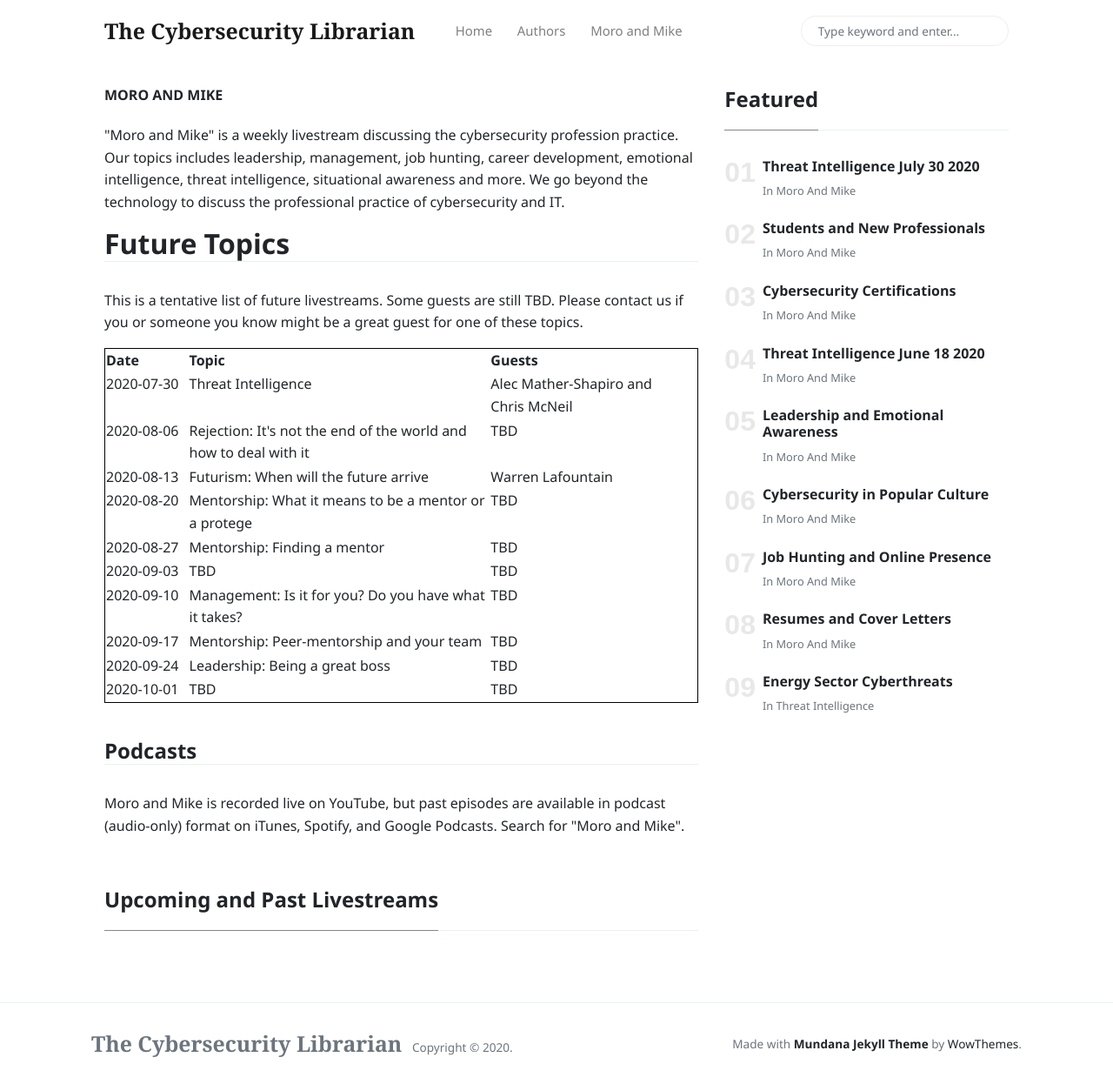
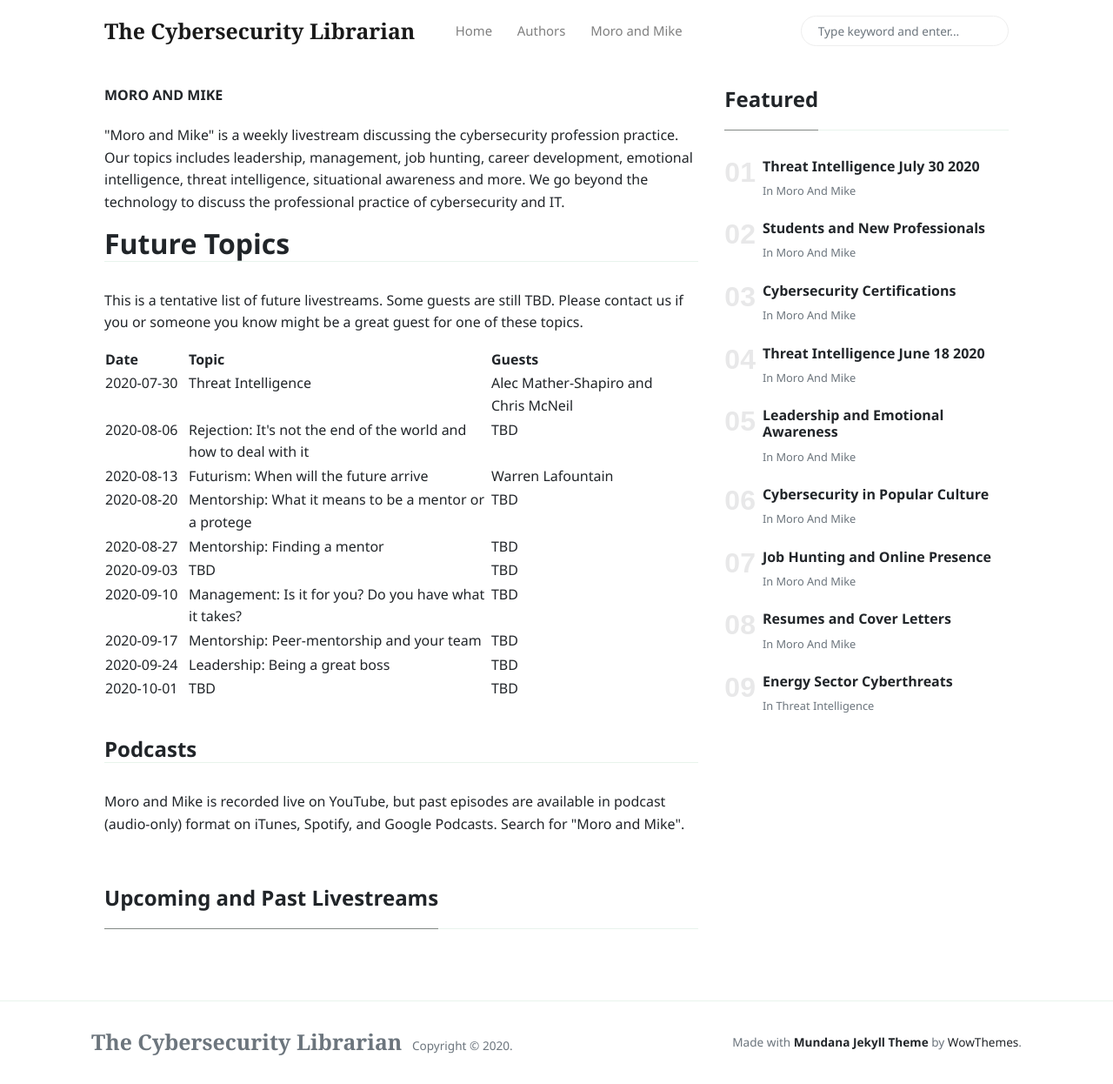
Before and after one commit to cyberlibrarian/cyberlibrarian.github.io, a Jekyll site: the page built from _pages/moro-and-mike.html, in a window 1280 px wide and 1246 px high. Shown: the whole window at 87% size. Built offline with Jekyll 4.4.1, drawn with Linux system fonts in a browser that asks for light colours; nearby versions of some CDN libraries.

```diff
--- a/_pages/moro-and-mike.html
+++ b/_pages/moro-and-mike.html
@@ -11,7 +11,7 @@ permalink: "/moro-and-mike/about"
 
 		<h2 class="font-weight-bold spanborder" id="future-topics">Future Topics</h2>
 		<p>This is a tentative list of future livestreams. Some guests are still TBD. Please contact us if you or someone you know might be a great guest for one of these topics.</p>
-		<table style="border: 1px solid black; padding-left: 0.5em;">
+		<table style="border: 1px; padding-left: 0.5em;">
 		  <tr>
 		    <th style="white-space:nowrap; width:6em;">Date</th>
 			<th>Topic</th>
```
